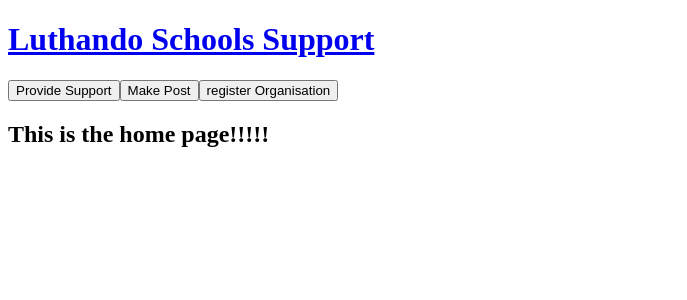
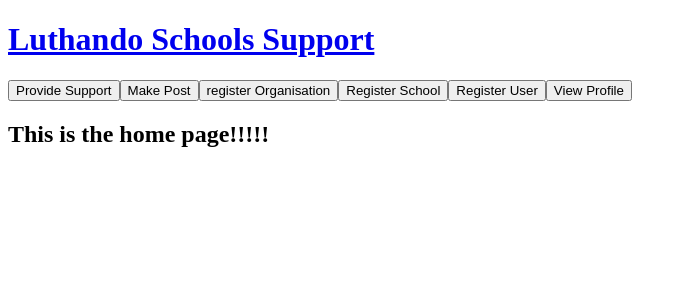
Before and after one commit to OPCOPE-Developers/Luthando-Schools-Support, an Angular app: page /home in a window 1280 px wide. Shown: the top 300 px of the page, without its empty margins (0-687 px from the left). Built offline with nearby package versions, Linux system fonts and the light colour scheme.

Commit message:
added more navigation buttons

```diff
--- a/src/app/app-routing.module.ts
+++ b/src/app/app-routing.module.ts
@@ -17,7 +17,7 @@ const routes: Routes =[
   {path:'register-school', component: RegisterSchoolComponent, pathMatch :'full'},
   {path:'register-user', component: RegisterUserComponent, pathMatch :'full'},
   {path:'view-profile', component: ViewProfileComponent, pathMatch :'full'},
-  {path:'make-post', component:MakePostComponent, pathMatch:'full'}
+  {path:'make-post', component: MakePostComponent, pathMatch:'full'}
 ];
 
 @NgModule({
--- a/src/app/nav-bar/nav-bar.component.html
+++ b/src/app/nav-bar/nav-bar.component.html
@@ -1,8 +1,6 @@
-<div id="top-bar">
+<div id="top-ba">
     <a routerLink="/home">
-        <h1 id="app-heading">
-            Luthando Schools Support
-        </h1>
+        <h1 id="app-heading">Luthando Schools Support</h1>
     </a>
     <a routerLink="/provide-support">
         <button id="provide-support-button">Provide Support</button>
@@ -13,5 +11,14 @@
     <a routerLink="/register-organisation">
         <button id="register-organisation-button">register Organisation</button>
     </a>
+    <a routerLink="/register-school">
+        <button id="register-school-button">Register School</button>
+    </a>
+    <a routerLink="/register-user">
+        <button id="register-user-button">Register User</button>
+    </a>
+    <a routerLink="/view-profile">
+        <button id="view-profile-button">View Profile</button>
+    </a>
 
 </div>
```
